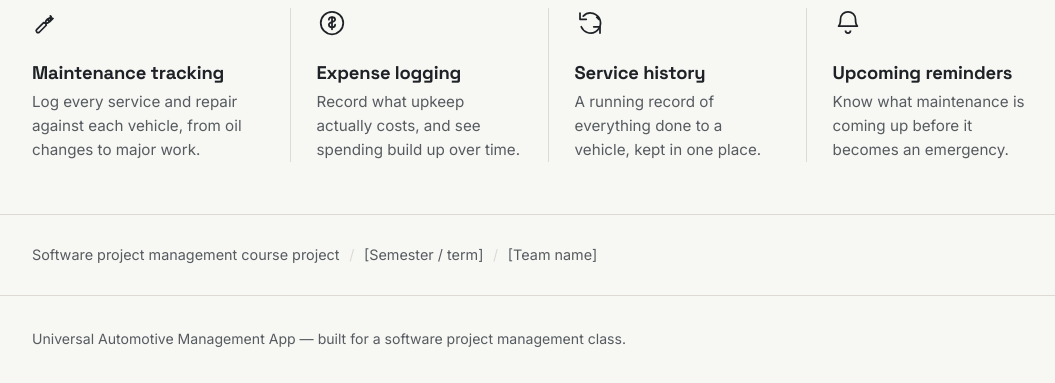
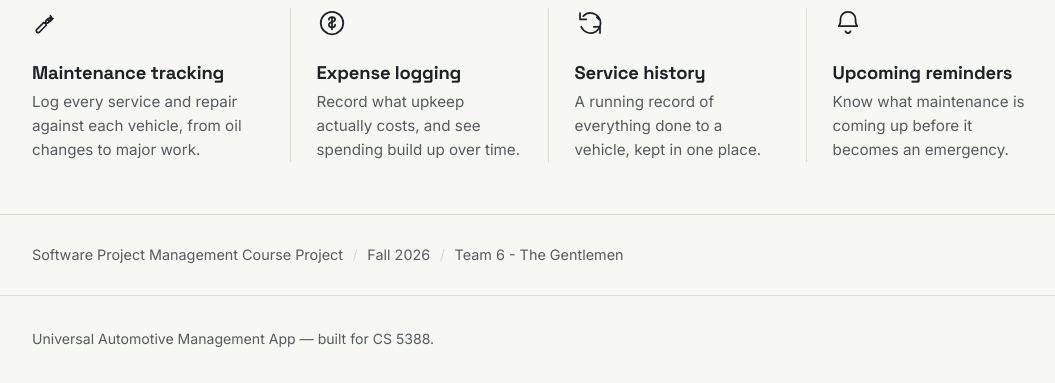
Before and after one commit to AndyR-11/Universal-Automotive-Management-App, a plain HTML site: page index.html in a window 1280 px wide. Shown: the part 724-1107 px from the top of the page, without its empty margins (92-1147 px from the left). Drawn offline with Linux system fonts and the light colour scheme.

Commit message:
Update index.html

```diff
--- a/index.html
+++ b/index.html
@@ -110,17 +110,17 @@
 
 <section class="course-strip">
   <div class="wrap">
-    <span>Software project management course project</span>
+    <span>Software Project Management Course Project</span>
     <span class="sep">/</span>
-    <span>[Semester / term]</span>
+    <span>Fall 2026</span>
     <span class="sep">/</span>
-    <span>[Team name]</span>
+    <span>Team 6 - The Gentlemen</span>
   </div>
 </section>
 
 <footer class="site-footer">
   <div class="wrap">
-    Universal Automotive Management App — built for a software project management class.
+    Universal Automotive Management App — built for CS 5388.
   </div>
 </footer>
 
```
